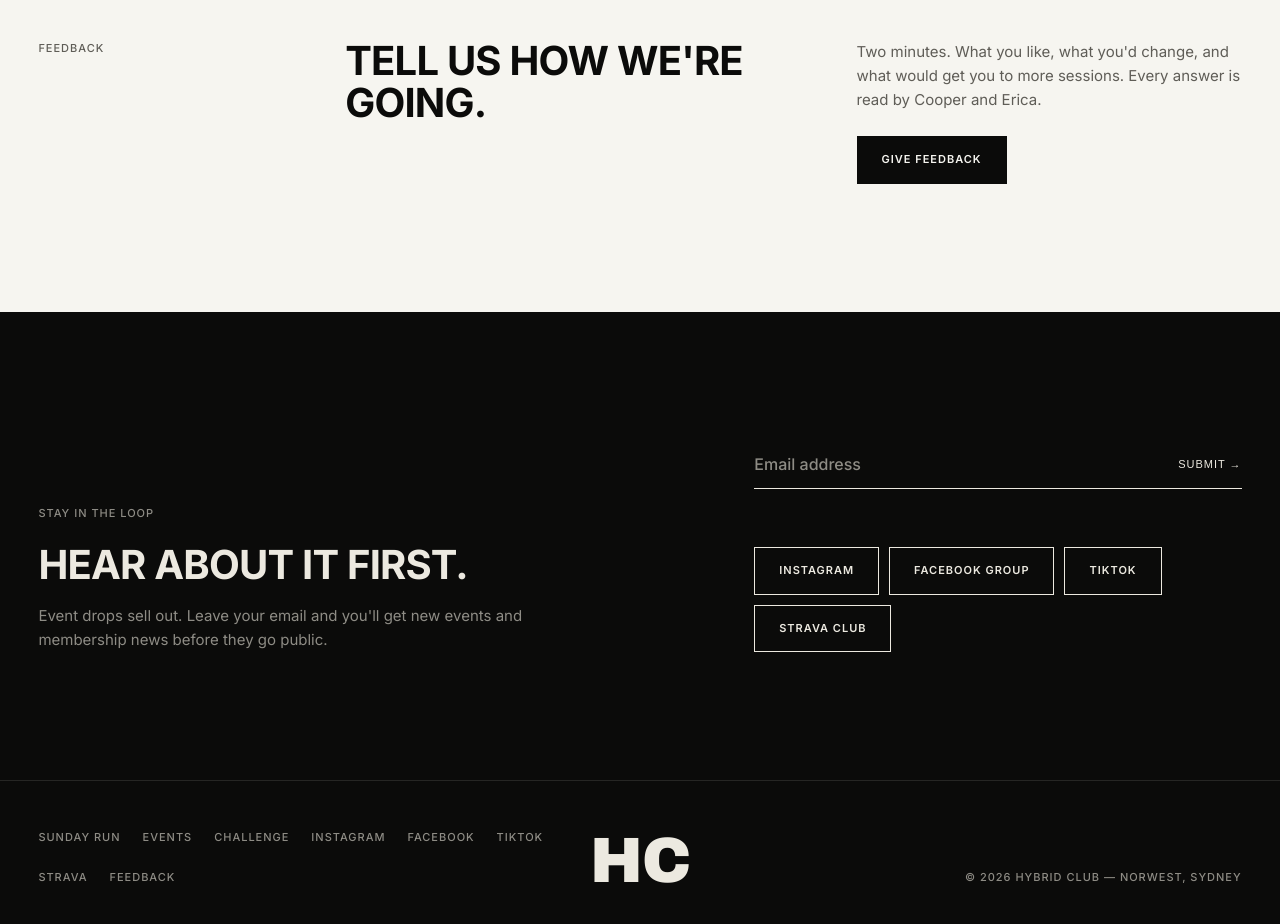
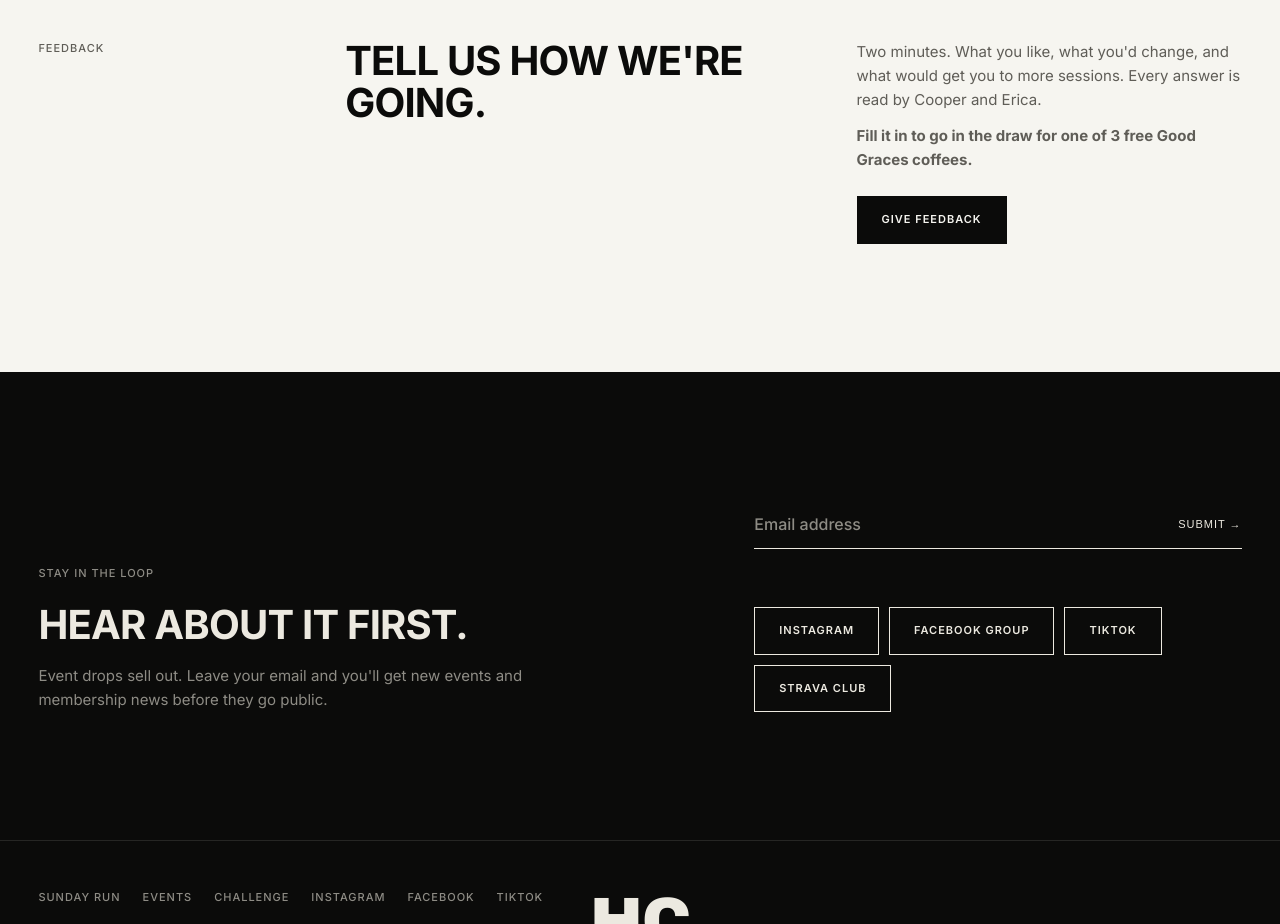
Before and after one commit to coopersmith1345-lang/Hybrid-Club, a plain HTML site: page index.html in a window 1280 px wide. Shown: the part 10420-11344 px from the top of the page. Drawn offline with Linux system fonts and the light colour scheme.

Commit message:
Feedback section: mention Good Graces coffee giveaway
Co-Authored-By: Claude Opus 5.5 <noreply@anthropic.com>
Claude-Session: https://claude.ai/code/session_01KxvrY95jD5rrbo6hxJg3Lr

```diff
--- a/index.html
+++ b/index.html
@@ -386,6 +386,7 @@
       <h2>Tell us how we're going.</h2>
       <div class="side">
         <p class="copy">Two minutes. What you like, what you'd change, and what would get you to more sessions. Every answer is read by Cooper and Erica.</p>
+        <p class="copy" style="margin-top:12px"><strong>Fill it in to go in the draw for one of 3 free Good Graces coffees.</strong></p>
         <a href="https://docs.google.com/forms/d/e/1FAIpQLSfW1k7vh6MebCdJ2VPJyEhrXnlVxx_8L7Pjk5gUwQpJ-JpPDQ/viewform?usp=dialog" class="btn ink" target="_blank" rel="noopener" style="margin-top:24px">Give feedback</a>
       </div>
     </div>
```
